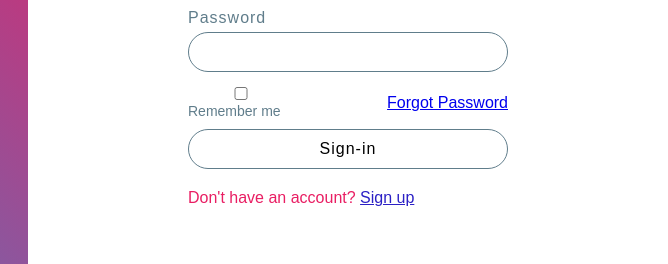
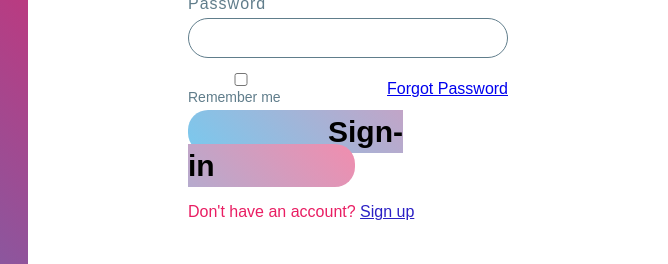
Before and after one commit to Divanshu201/SurveyForm, a plain HTML site: page index.html in a window 1280 px wide. Shown: the part 293-557 px from the top of the page, 612-1280 px from the left. Drawn offline with Linux system fonts and the light colour scheme.

Commit message:
Linked SignIn

```diff
--- a/index.html
+++ b/index.html
@@ -33,9 +33,10 @@
                     </div>
                     <div><a href="#">Forgot Password</a></div>
                 </div>
-                    <div class="input">
-                        <input type="submit" value="Sign-in" name="">
-                    </div>
+                <div class="input">
+                    <!-- <input type="submit" value="Sign-in" name=""> -->
+                <a id ="sign" href="index2.html">Sign-in</a>
+            </div>
                     <div class="input">
                         <p>Don't have an account? <a href="#">Sign up</a></p>
                     </div>
--- a/style.css
+++ b/style.css
@@ -160,3 +160,17 @@ section .contentBg .form .sm li
     justify-content: center;
     padding: 0px 30px;
 }
+#sign
+{
+    background-image: linear-gradient(225deg,#f18dae,#79c9ee);
+    outline: none;
+    border: none;
+    font-weight:bolder;
+    cursor: pointer;
+    text-decoration: none;
+    /* margin: 0px 125px; */
+    font-size: 30px;
+    border-radius: 20px;
+    padding: 5px 140px;
+    color: black;
+}
```
